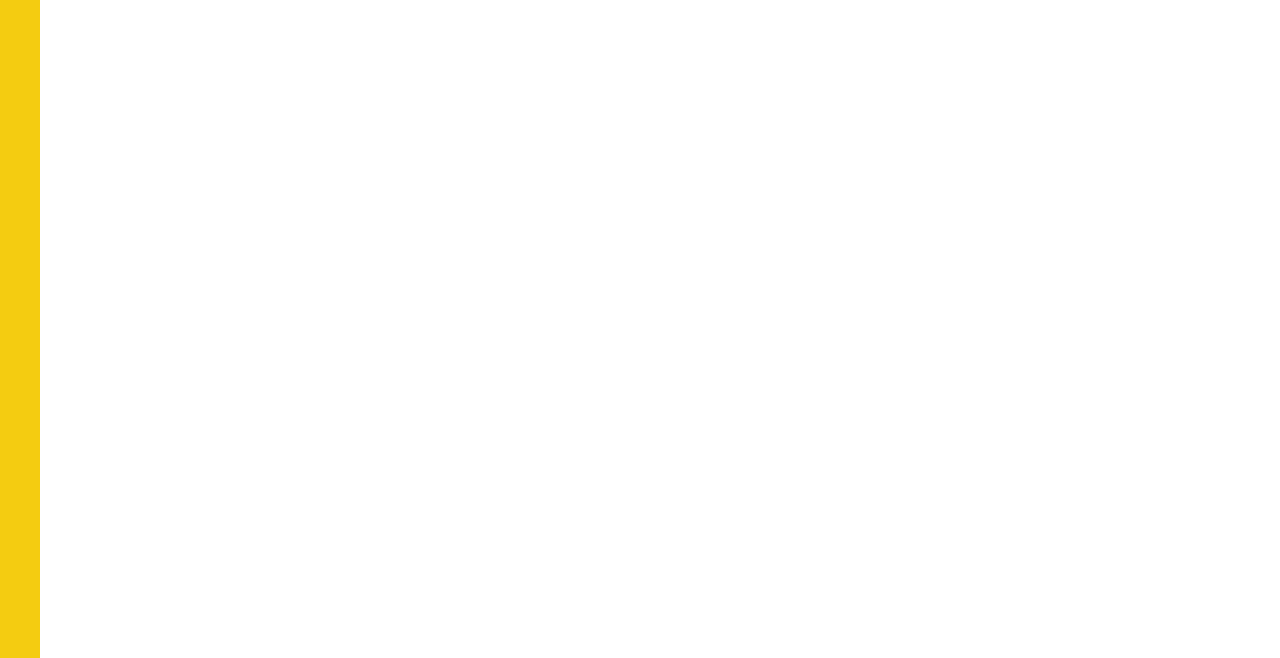
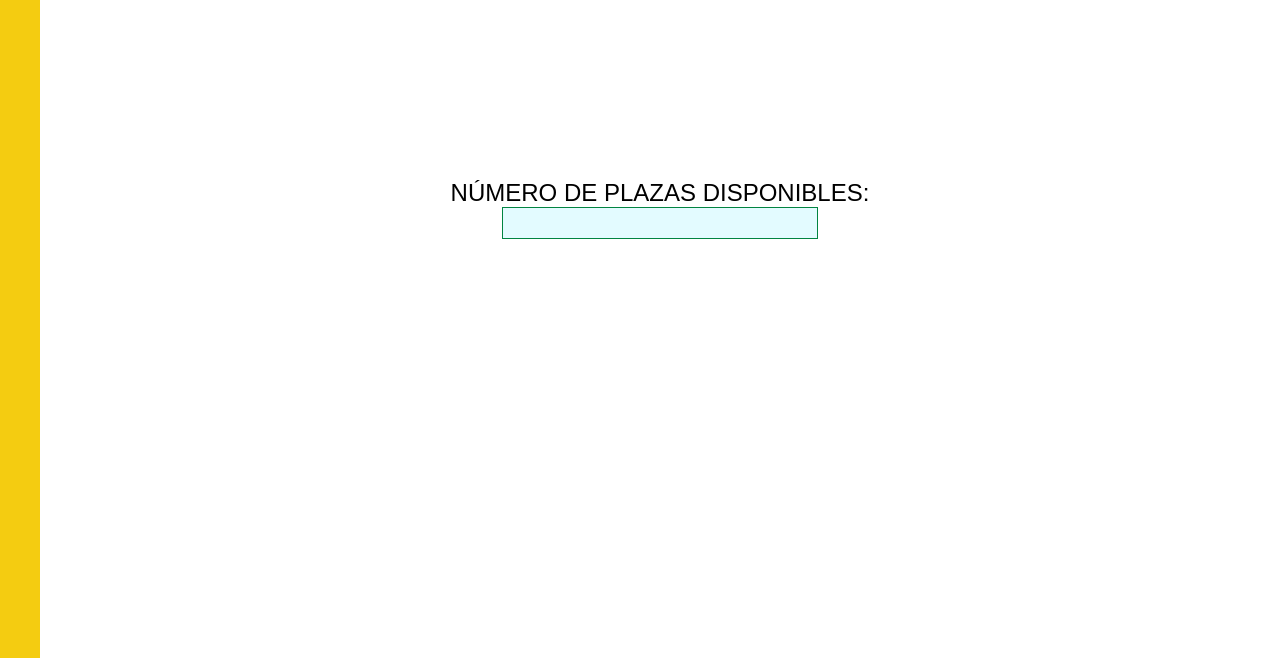
Before and after one commit to alaverde/poliparqueo, a plain HTML site: page plazas_dispo.html in a window 1280 px wide. Shown: the part 142-800 px from the top of the page. Drawn offline with Linux system fonts and the light colour scheme.

Commit message:
termina la pantalla plazas disponibles, se termina el proyecto

```diff
--- /dev/null
+++ b/assets/css/plazas_dispo.css
@@ -0,0 +1,10 @@
+
+.informacion{
+    width: 70%;
+    font-size: 1.5em;
+    padding: 15px;
+    margin-top: 15%;
+    margin-left: auto;
+    margin-right: auto;
+    text-align: center;
+}
--- a/plazas_dispo.html
+++ b/plazas_dispo.html
@@ -5,12 +5,16 @@
     <meta name="viewport" content="width=device-width, initial-scale=1.0">
     <title>Poliparqueo</title>
     <link rel="stylesheet" href="./assets/css/estilos.css">
-    <link rel="stylesheet" href="./assets/css/historial.css">
+    <link rel="stylesheet" href="./assets/css/plazas_dispo.css">
 </head>
 <body>
     <header class="centrar">
         <img src="./assets/img/logo.png" alt="Poliparqueo">
+    </header>
+    <div class="informacion"  class="centrar">
+        <label>NÚMERO DE PLAZAS DISPONIBLES:</label>
+       <br> <input type="number" name="numero de plazas disponibles">
+    </div>
 
-     </header>
 </body>
 </html>
```
